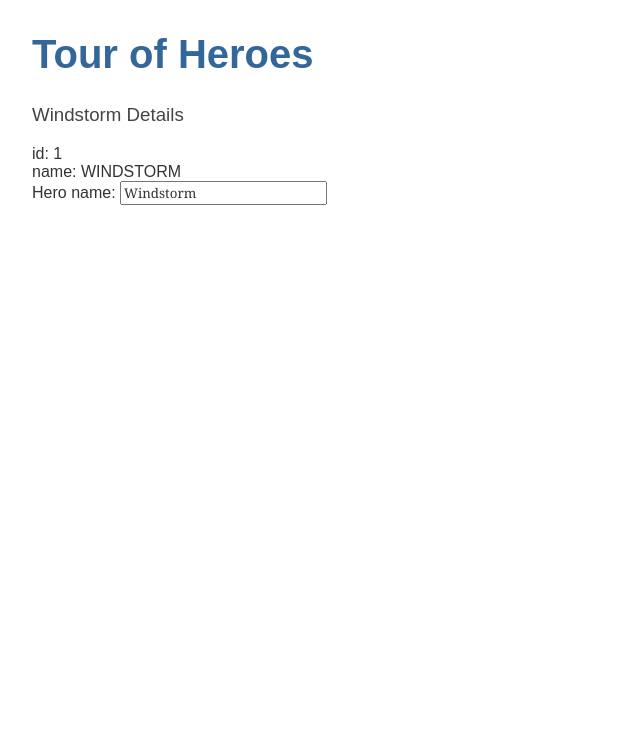
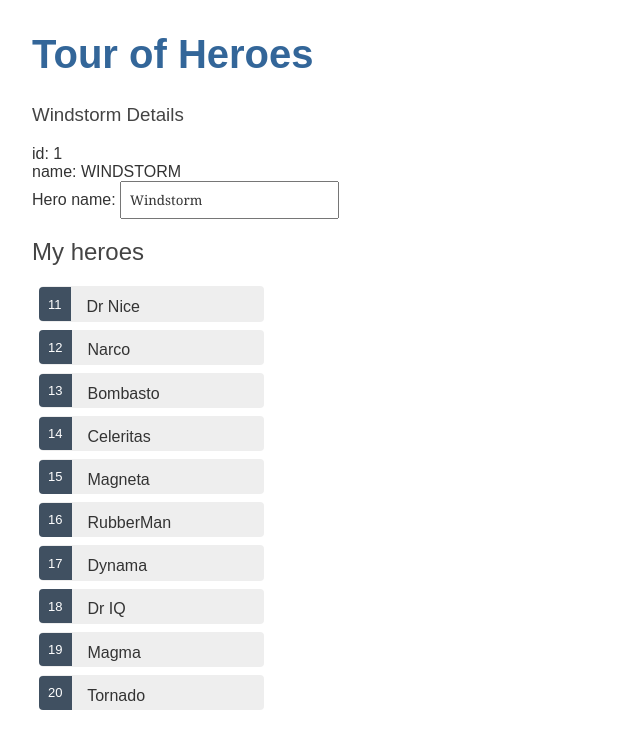
Before and after one commit to leojk11/tourOfHeroesAngular, an Angular app: page / in a window 1280 px wide. Shown: the top 748 px of the page, without its empty margins (0-640 px from the left). Built offline with nearby package versions, Linux system fonts and the light colour scheme.

Commit message:
changes to heroes component
Imported mock heroes list, added heroes list section and added some styles.

```diff
--- a/src/app/heroes/heroes.component.css
+++ b/src/app/heroes/heroes.component.css
@@ -0,0 +1,51 @@
+.heroes {
+    margin: 0 0 2em 0;
+    list-style-type: none;
+    padding: 0;
+    width: 15em;
+}
+.heroes li {
+    cursor: pointer;
+    position: relative;
+    left: 0;
+    background-color: #EEE;
+    margin: .5em;
+    padding: .3em 0;
+    height: 1.6em;
+    border-radius: 4px;
+}
+.heroes li:hover {
+    color: #2c3a41;
+    background-color: #e6e6e6;
+    left: .1em;
+}
+.heroes li.selected {
+    background-color: black;
+    color: white;
+}
+.heroes li.selected:hover {
+    background-color: #505050;
+    color: white;
+}
+.heroes li.selected:active {
+    background-color: black;
+    color: white;
+}
+.heroes .badge {
+    display: inline-block;
+    font-size: small;
+    color: white;
+    padding: 0.8em 0.7em 0 0.7em;
+    background-color:#405061;
+    line-height: 1em;
+    position: relative;
+    left: -1px;
+    top: -4px;
+    height: 1.8em;
+    margin-right: .8em;
+    border-radius: 4px 0 0 4px;
+}
+
+input {
+    padding: .5rem;
+}
--- a/src/app/heroes/heroes.component.html
+++ b/src/app/heroes/heroes.component.html
@@ -1,9 +1,19 @@
+<!-- hero basic info -->
 <h3>{{ hero.name }} Details</h3>
 <div><span>id: </span>{{ hero.id }}</div>
 <div><span>name: </span>{{ hero.name | uppercase }}</div>
 
+<!-- edit hero -->
 <div>
     <label for="name">Hero name: </label>
 
     <input id='name' [(ngModel)]='hero.name' type="text" placeholder="name">
 </div>
+
+<!-- heroes list -->
+<h2>My heroes</h2>
+<ul class="heroes">
+    <li *ngFor='let hero of heroes'>
+        <span class="badge">{{ hero.id }}</span> {{ hero.name }}
+    </li>
+</ul>
--- a/src/app/heroes/heroes.component.ts
+++ b/src/app/heroes/heroes.component.ts
@@ -1,6 +1,10 @@
 import { Component, OnInit } from '@angular/core';
 
+// hero interface
 import { Hero } from '../hero';
+
+// heroes mock list
+import { HEROES } from '../mock-heroes';
 
 @Component({
   selector: 'app-heroes',
@@ -8,6 +12,8 @@
   styleUrls: ['./heroes.component.css']
 })
 export class HeroesComponent implements OnInit {
+
+  heroes = HEROES;
 
   hero: Hero = {
     id: 1,
```
